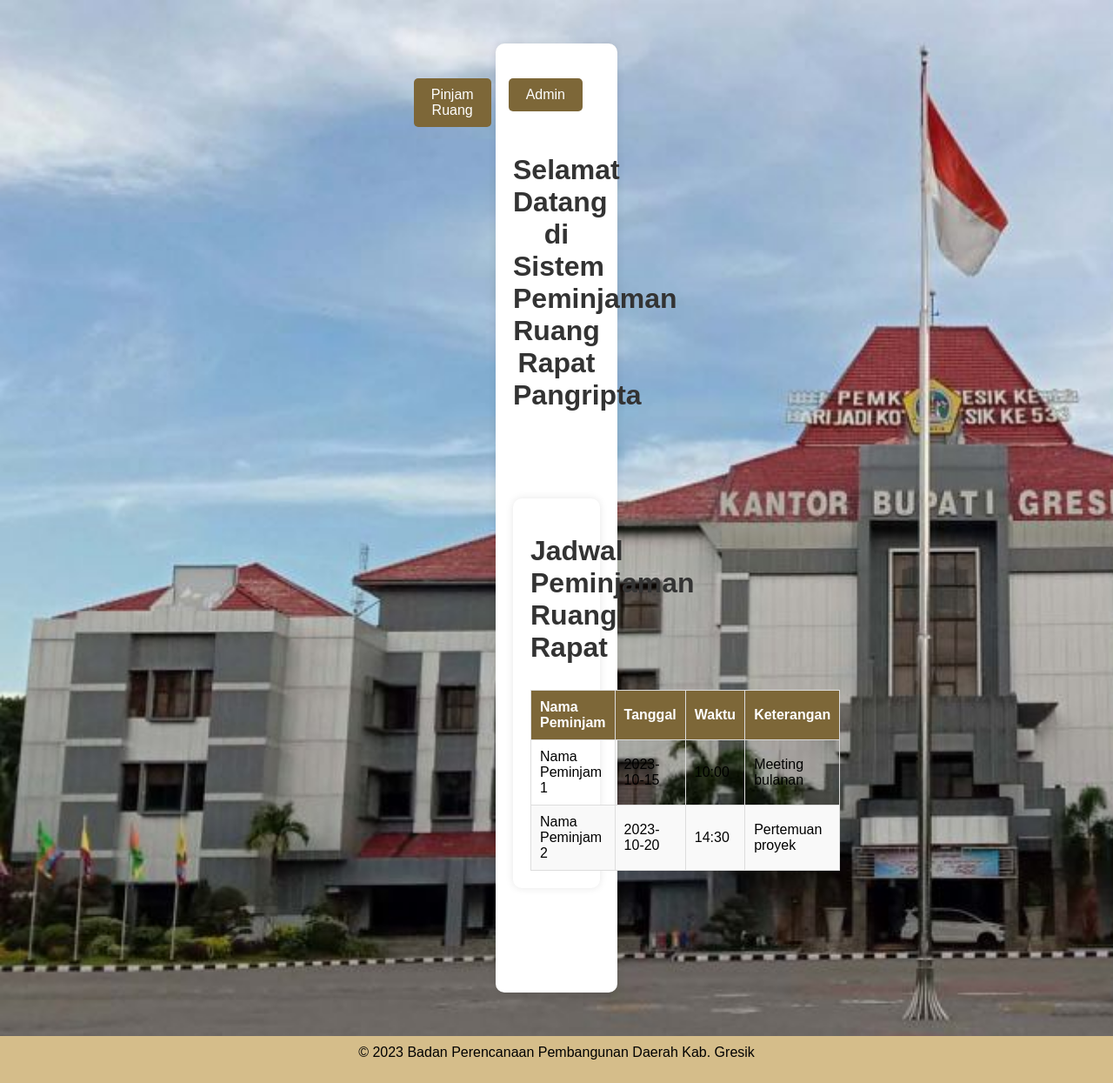
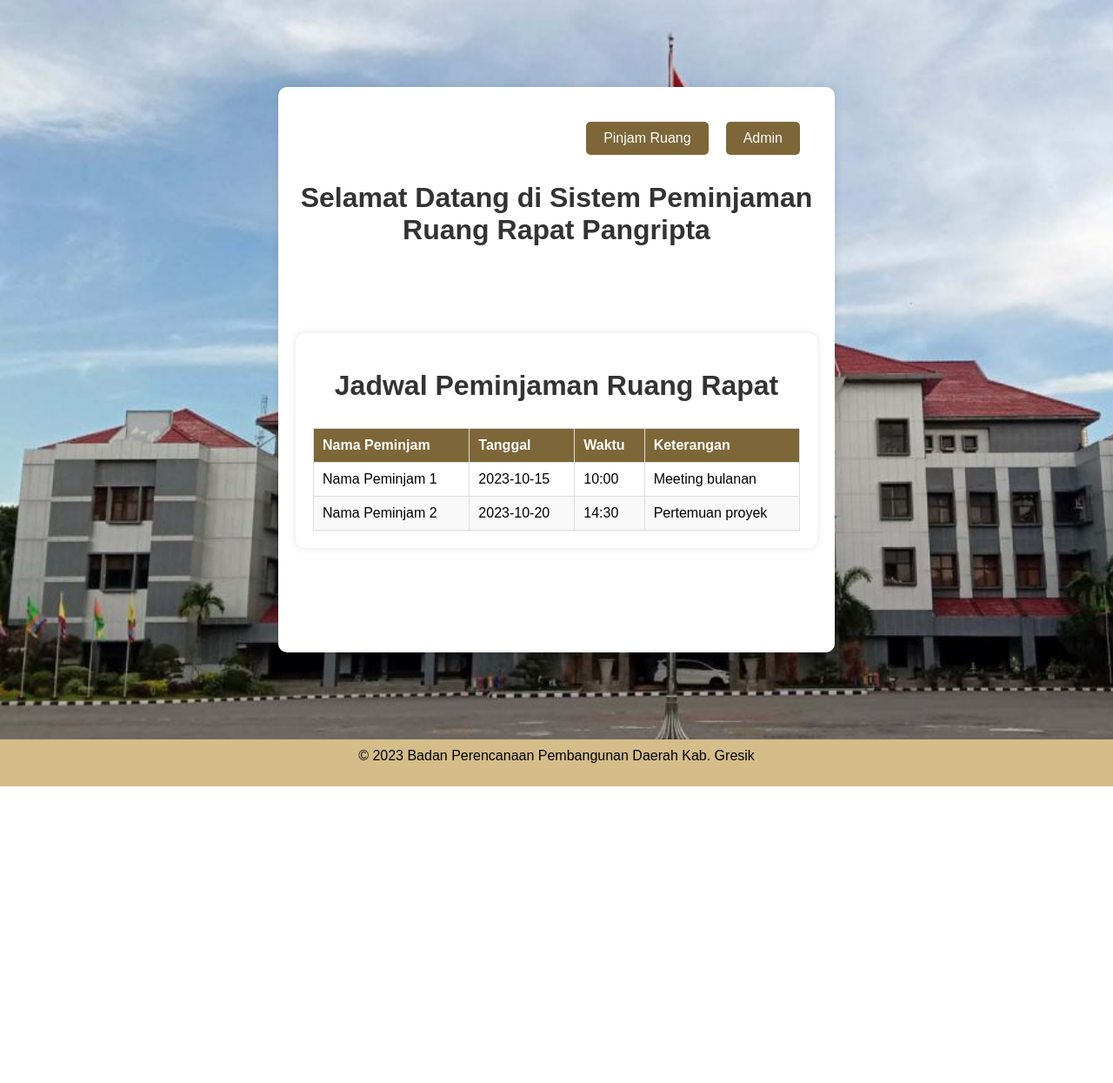
Before and after one commit to isakhlfts/booking-meeting-room, a PHP site: page /home.php in a window 1280 px wide. Shown: the whole page at 87% size. After the commit the page ends 904 px from the top, so only its background shows below. Run offline with PHP 8.4, Linux system fonts and the light colour scheme.

Commit message:
Update style.css

```diff
--- a/style.css
+++ b/style.css
@@ -9,8 +9,8 @@ body {
 }
 
 .container {
-    max-width: 100px;
-    margin: 50px auto;
+    max-width: 600px;
+    margin: 100px auto;
     padding: 20px;
     background-color: #fff;
     border-radius: 10px;
```
